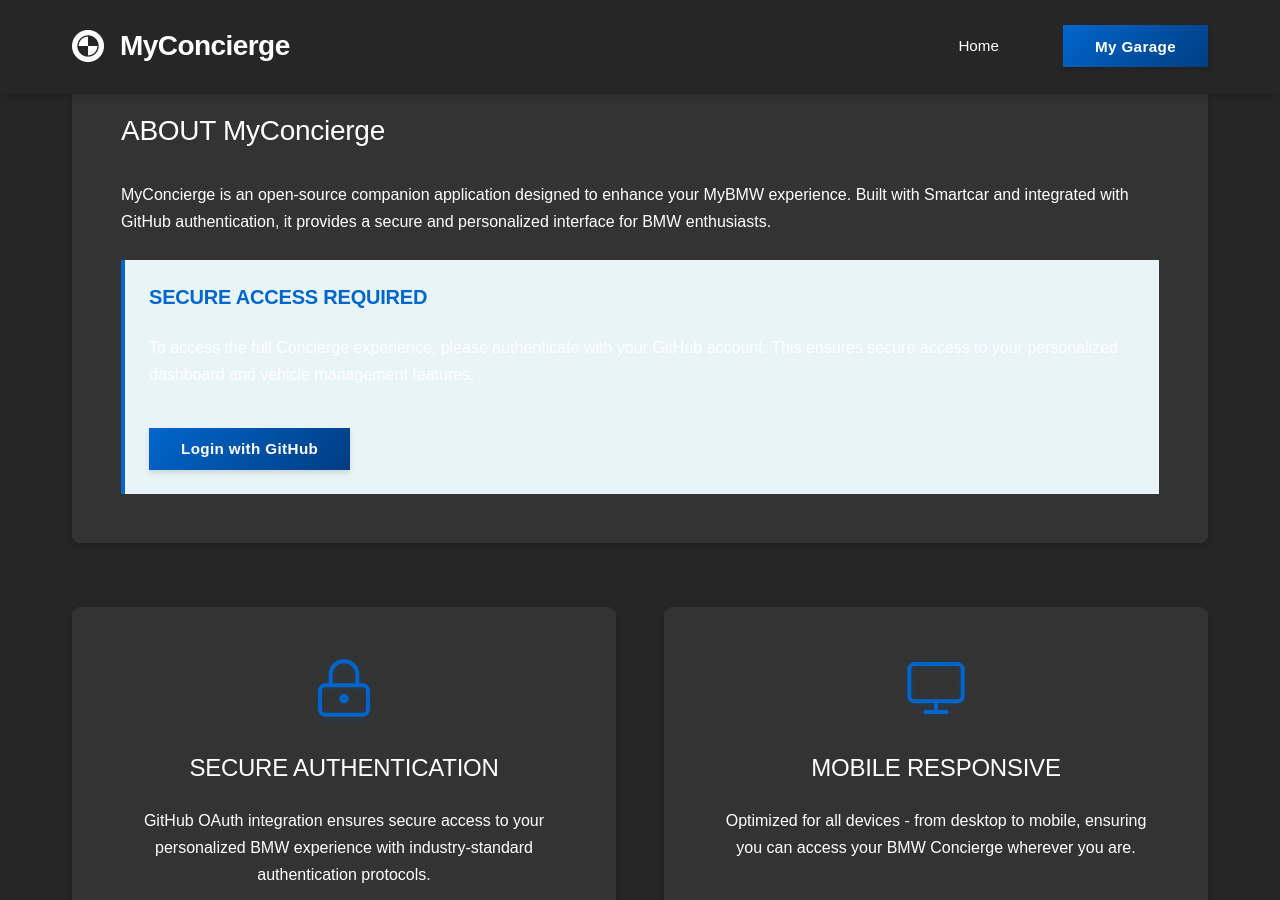
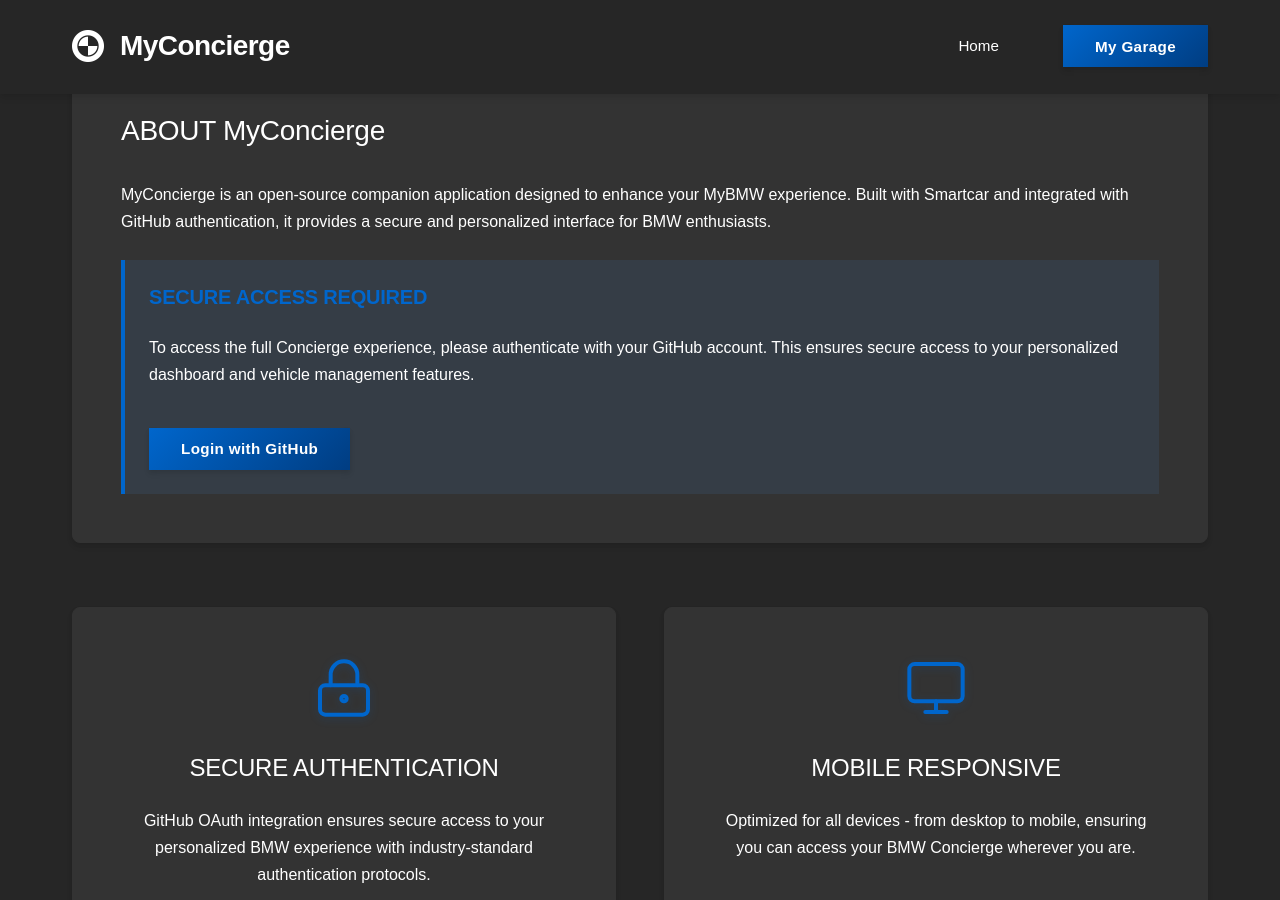
Before and after one commit to chatala1/BMW-Concierge, a Jekyll site: the page built from index.html, in a window 1280 px wide and 900 px high, scrolled down 552 px. Built offline with Jekyll 4.4.1, drawn with Linux system fonts in a browser that asks for light colours; some web fonts are replaced.

Commit message:
Update index.html

```diff
--- a/index.html
+++ b/index.html
@@ -18,7 +18,7 @@
     <p>MyConcierge is an open-source companion application designed to enhance your MyBMW experience. Built with Smartcar and integrated with GitHub authentication, it provides a secure and personalized interface for BMW enthusiasts.</p>
 
     <div class="auth-only">
-        <div style="background: #e8f4f8; padding: 1.5rem; margin-top: 1.5rem; border-left: 4px solid var(--bmw-blue);">
+        <div style="background: #4a90e21c; padding: 1.5rem; margin-top: 1.5rem; border-left: 4px solid var(--bmw-blue);">
             <h3>SECURE ACCESS REQUIRED</h3>
             <p>To access the full Concierge experience, please authenticate with your GitHub account. This ensures secure access to your personalized dashboard and vehicle management features.</p>
             <button onclick="bmwAuth.login()" class="btn btn-primary" style="margin-top: 1rem;">
```
